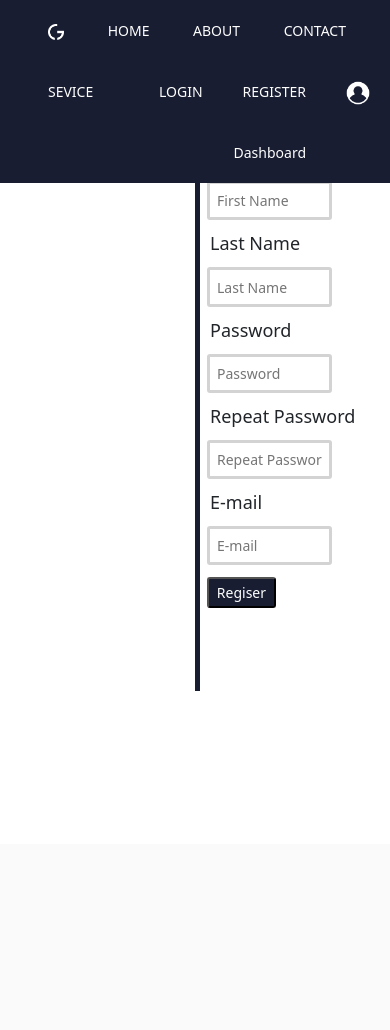
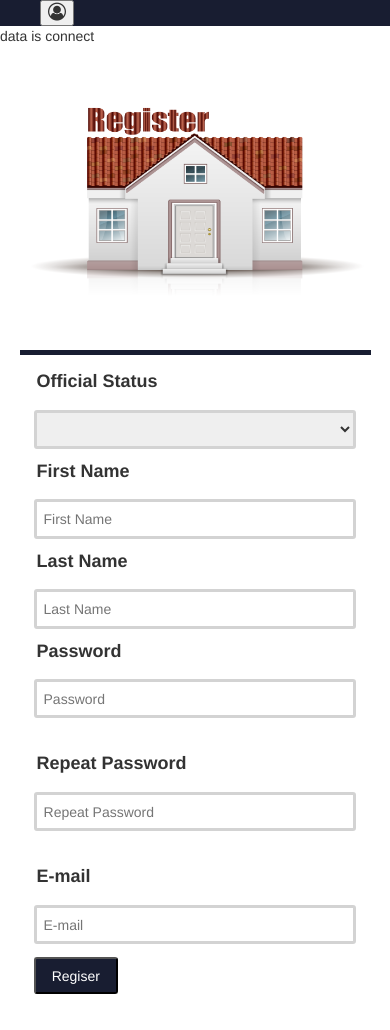
Before and after one commit to mhamdNaser/Master-piece, a PHP site: page /register.php in a window 390 px wide. Before the commit the page ends 691 px from the top, so only its background shows below. Run offline with PHP 8.4, Linux system fonts and the light colour scheme.

Commit message:
mobile navbar

```diff
--- a/Js/script.js
+++ b/Js/script.js
@@ -10,6 +10,10 @@
 let repass = document.getElementById("conf-password")
 let mail =  document.getElementById("email")
 let btnsubmit = document.getElementById("submit")
+
+showlist = () => {
+    document.getElementById("dropdownlist").style.display = "block !important"
+}
 
 function logSubmit(event) {
     if( fname.value == ""){
--- a/component/header.php
+++ b/component/header.php
@@ -1,15 +1,46 @@
-<header>
-        <nav>
+<?php
+    //  this is home page
+?>
+<!DOCTYPE html>
+<html lang="en">
+<head>
+    <meta charset="UTF-8">
+    <meta http-equiv="X-UA-Compatible" content="IE=edge">
+    <meta name="viewport" content="width=device-width, initial-scale=1.0">
+    <link rel="stylesheet" href="https://fonts.googleapis.com/icon?family=Material+Icons">
+    <link rel="stylesheet" href="https://maxcdn.bootstrapcdn.com/bootstrap/3.4.1/css/bootstrap.min.css">
+    <script src="https://ajax.googleapis.com/ajax/libs/jquery/3.6.1/jquery.min.js"></script>
+    <link rel="stylesheet" href="https://cdnjs.cloudflare.com/ajax/libs/font-awesome/4.7.0/css/font-awesome.min.css">
+    <link rel="stylesheet" href="./style.css">
+    <title>Golden House</title>
+</head>
+<body>
+    <header>
+        <nav class="mynav">
             <ul>
                 <li><a class="list"><img src="./image/logo1.png" alt="" width="16px"></a></li>
                 <li><a class="list" href="index.php">HOME</a></li>
                 <li><a class="list">ABOUT</a></li>
                 <li><a class="list">CONTACT</a></li>
                 <li><a class="list">SEVICE</a></li>
-                <li style="float: right;"><a class="list" href="./dashboard/index.html"><img src="./image/user.png" alt="" width="24px"></a></li>
-                <li style="float: right;"><a id="btn-regist" class="list" href="register.php">REGISTER</a></li>
-                <li style="float: right;"><a id="btn-login" class="list" href="login.php" >LOGIN</a></li>
-                <li style="float: right;"><a id="" class="list" href="">Dashboard</a></li>
+                <li style="float: right;"><a class="list" href="./dashboard/index.html"><span class="fa fa-user-circle-o" style="font-size:18px"></span></a></li>
+                <li style="float: right;"><a href="register.php" class="list" >Sign Up</a></li>
+                <li style="float: right;"><a href="login.php" class="list" >Login</a></li>
+                <div class="mobile-list">
+                    <button onclick="showlist()"><span class="fa fa-user-circle-o" style="font-size:18px"></span></button>
+                    <div id="dropdownlist">
+                        <li><a class="list1"><img src="./image/logo1.png" alt="" width="16px"></a></li>
+                        <li><a class="list1" href="index.php">HOME</a></li>
+                        <li><a class="list1">ABOUT</a></li>
+                        <li><a class="list1">CONTACT</a></li>
+                        <li><a class="list1">SEVICE</a></li>
+                        <li><a href="register.php" class="list1" >Sign Up</a></li>
+                        <li><a href="login.php" class="list1" >Login</a></li>
+                        <li><a class="list1" href="./dashboard/index.html"><span class="fa fa-user-circle-o" style="font-size:18px"></span></a></li>
+                    </div>
+                </div>
             </ul>
         </nav>
     </header>
+
+    <script src="./Js/script.js"></script>
--- a/css/header.css
+++ b/css/header.css
@@ -1,38 +1,66 @@
 /* ---------- THE HEADER && MAIN STYLE ---------- */
 header {
-    top: 0px;
-    left: 0px;
-    width: 100%;
-    position: fixed;
-    background-color: #181d31;
+    background-color: #181d31 !important;
   }
-  nav {
+  .mynav {
     width: 100%;
     margin: 0 auto;
   }
-  ul {
+  .mynav ul {
     margin: 0;
     overflow: hidden;
   }
-  li {
+  .mynav li {
     display: inline-block;
   }
+
   .list {
     padding: 20px 20px;
     display: block;
     color: white;
     text-decoration: none;
-  }
-
-  header button {
     background-color: rgba(255, 255, 255, 0);
     border: none;
   }
-  header button:hover {
+
+  .mobile-list{
+    display: none;
+  }
+
+  .list1{
+    display: none;
+  }
+
+  .list:hover {
     color: #181d31;
     background-color: rgb(230, 221, 196);
+    text-decoration: none;
   }
-  header button:first-of-type:hover {
-    color: #181d31;
-    background-color: rgba(230, 221, 196);
+
+
+  @media screen and (max-width: 860px){
+
+    .list{
+      display: none;
+    }
+
+    .mynav li {
+      display: block;
+      text-align: center;
+    }
+
+    .mobile-list{
+      display: block;
+    }
+    #dropdownlist{
+      display: none;
+    }
+
+    .list1 {
+      padding: 20px 20px;
+      display: block;
+      color: white;
+      text-decoration: none;
+    }
+
   }
--- a/login.php
+++ b/login.php
@@ -15,8 +15,8 @@
 <body>
     <?php include('component/header.php'); ?>
     <main>
-    <section>
-        <div>
+    <section class="formcontainer">
+        <div class="formimage">
             <img src="./image/login.png" alt="" width="100%">
         </div>
         <div>
--- a/register.php
+++ b/register.php
@@ -1,24 +1,15 @@
-<?php
-    //registeration page
-    require_once('./db/insert.php');
-?>
-<!DOCTYPE html>
-<html lang="en">
-<head>
-    <meta charset="UTF-8">
-    <meta http-equiv="X-UA-Compatible" content="IE=edge">
-    <meta name="viewport" content="width=device-width, initial-scale=1.0">
-    <link rel="stylesheet" href="https://fonts.googleapis.com/icon?family=Material+Icons">
-    <link href="https://cdn.jsdelivr.net/npm/bootstrap@5.2.3/dist/css/bootstrap.min.css" rel="stylesheet">
-    <link rel="stylesheet" href="./style.css">
-    <title>Golden House</title>
-</head>
-<body>
-    <?php include('component/header.php'); ?>
+
+
+    <?php
+
+        include('component/header.php');
+        require_once('./db/insert.php');
+
+    ?>
     <main>
-    <section>
-        <div>
-            <img src="./image/register.png" alt="" width="90%">
+    <section  class="formcontainer">
+        <div  class="formimage">
+            <img src="./image/register.png" alt="" width="100%">
         </div>
         <div>
             <form id="register" action="" method="POST">
--- a/style.css
+++ b/style.css
@@ -11,15 +11,21 @@
   padding: 5%;
 }
 
-section{
+/* ---------- THE FORMS STYLE ---------- */
+/* img {
+  margin-top: 6%;
+} */
+
+.formcontainer{
   display: grid;
   grid-template-columns: 50% 50%;
 }
 
-/* ---------- THE FORMS STYLE ---------- */
-/* img {
-  margin-top: 6%;
-} */
+.formimage{
+  width: auto;
+}
+
+
 form {
   margin-top: 6%;
   height: 640px;
@@ -28,11 +34,13 @@
   float: left;
   width: 100%;
 }
+
 label {
   margin-left: 3px;
   font-size: 18px;
   display: block !important;
 }
+
 input,
 select {
   height: 2.8em;
@@ -82,3 +90,36 @@
 #showpass {
   float: right;
 }
+
+
+
+@media screen and (max-width: 860px){
+
+  .list{
+    display: none;
+  }
+
+  .formcontainer{
+    display: grid;
+    grid-template-columns: 100%;
+  }
+
+  form {
+    margin: 6% auto;
+    padding: 4%;
+    border-left: none;
+    border-top: 5px solid #181d31;
+    width: 100%;
+  }
+
+  .formimage{
+    width: 100%;
+  }
+
+  input,
+  select {
+    width: 100%;
+    margin: 10px auto;
+  }
+
+}
```
Also changed, not shown: index.php (+2 -16 lines).
